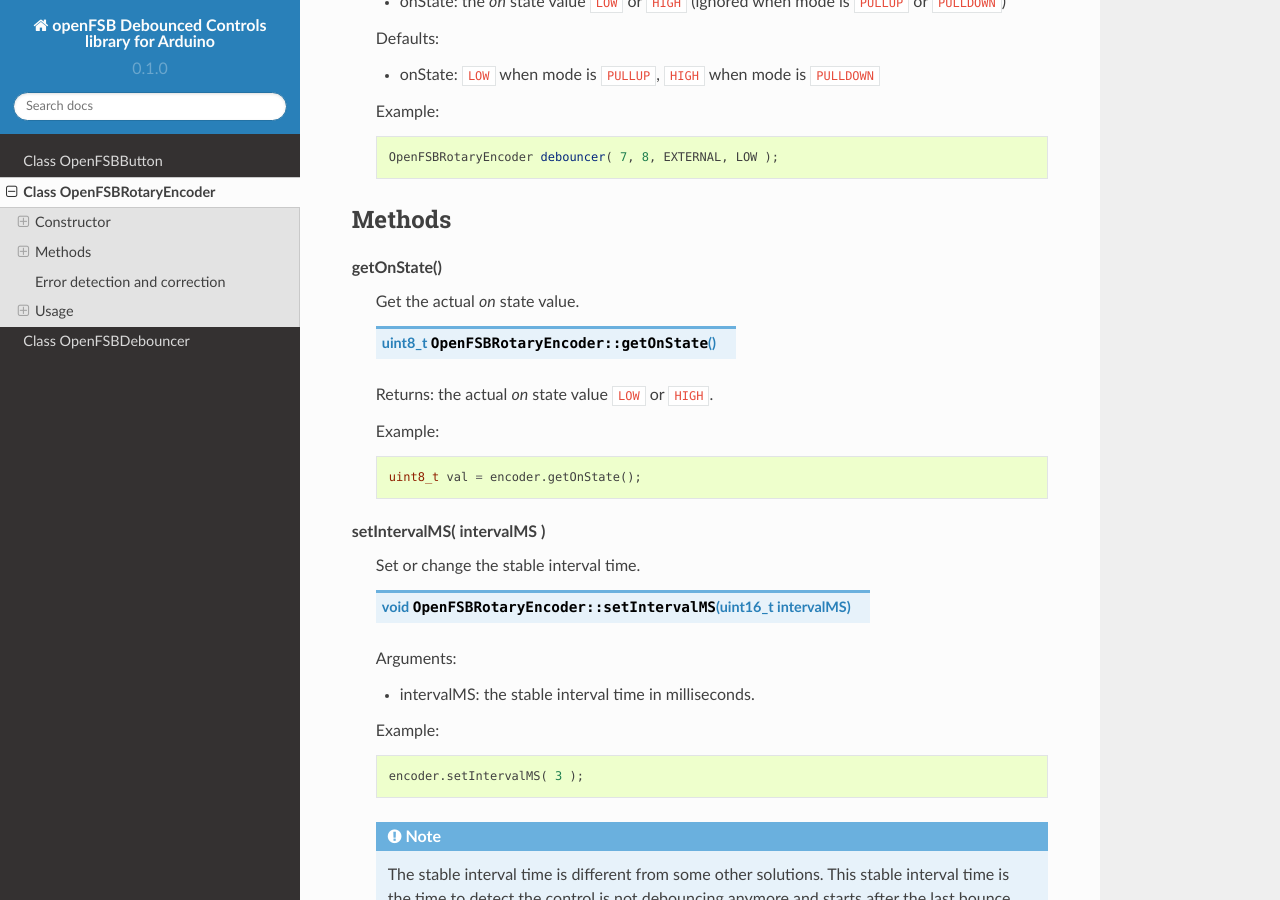
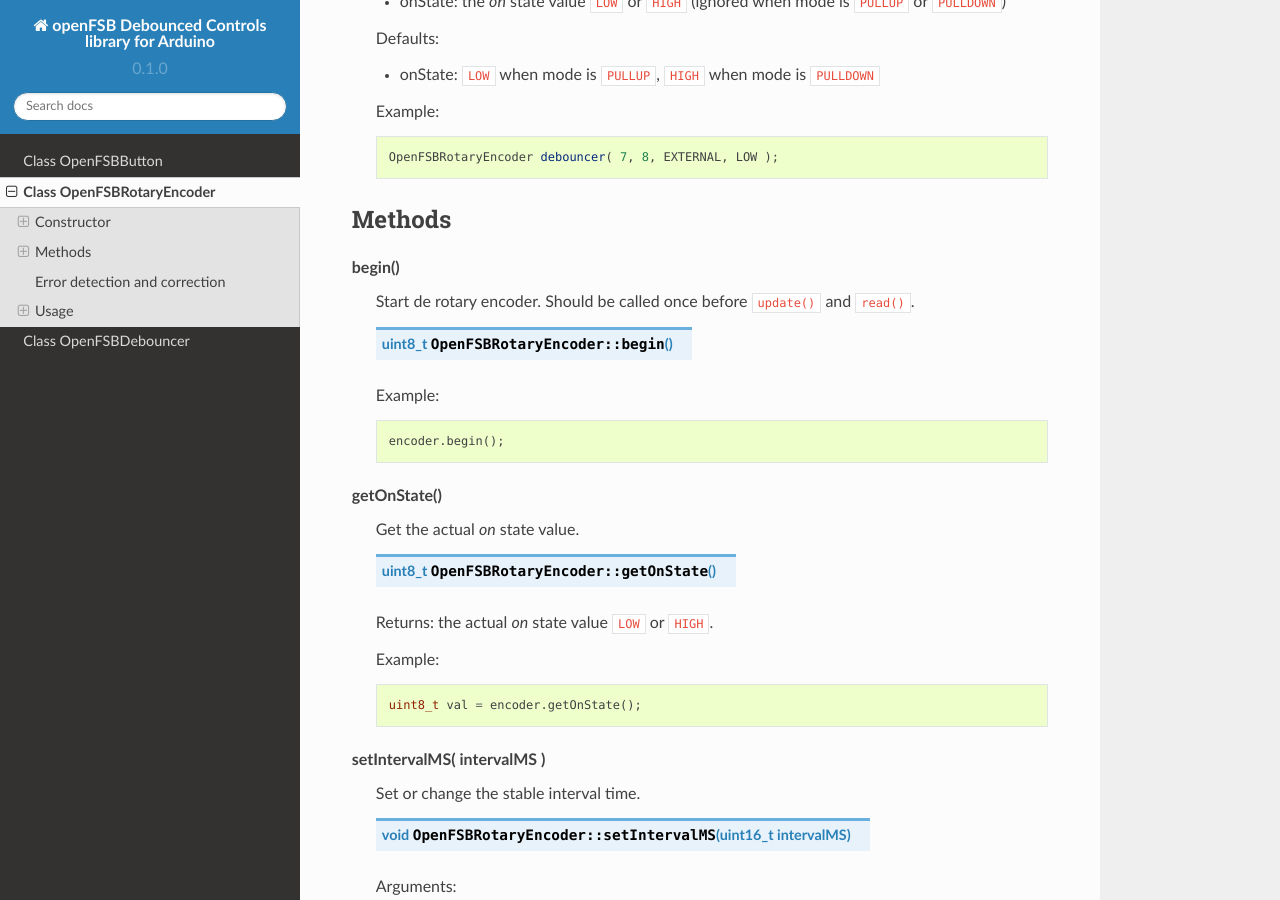
Before and after one commit to openfsb/openFSB_Debounced_Controls_Arduino, a Sphinx documentation site: the page built from docs/OpenFSBRotaryEncoder.rst, in a window 1280 px wide and 900 px high, scrolled down 2122 px. Built offline with Sphinx 7.4.7 and the Read the Docs theme 2.0.0, drawn with Linux system fonts in a browser that asks for light colours; some of the changed text lies outside the part shown.

Commit message:
Added new method begin()

```diff
--- a/docs/OpenFSBRotaryEncoder.rst
+++ b/docs/OpenFSBRotaryEncoder.rst
@@ -97,6 +97,18 @@ OpenFSBRotaryEncoder( pinA, pinB, mode, onState )
 
 Methods
 -------
+
+begin()
+ Start de rotary encoder. Should be called once before ``update()`` and ``read()``.
+
+ .. function:: uint8_t OpenFSBRotaryEncoder::begin()
+
+ Example:
+
+ .. code-block:: c
+
+     encoder.begin();
+
 
 getOnState()
  Get the actual `on` state value.
@@ -239,7 +251,8 @@ Using methods rotatingCW and rotatingCCW:
 
 
     void setup() {
-	  Serial.begin( 115200 );
+      Serial.begin( 115200 );
+      encoder.begin();
     }
 
 
@@ -266,7 +279,8 @@ Using method getDirection:
 
 
     void setup() {
-	  Serial.begin( 115200 );
+      Serial.begin( 115200 );
+      encoder.begin();
     }
 
 
@@ -297,7 +311,8 @@ Using counter
 
 
     void setup() {
-	  Serial.begin( 115200 );
+      Serial.begin( 115200 );
+      encoder.begin();
     }
 
 
```
Also changed, not shown: docs/OpenFSBButton.rst (+16 -0 lines), docs/OpenFSBDebouncer.rst (+17 -2 lines).
